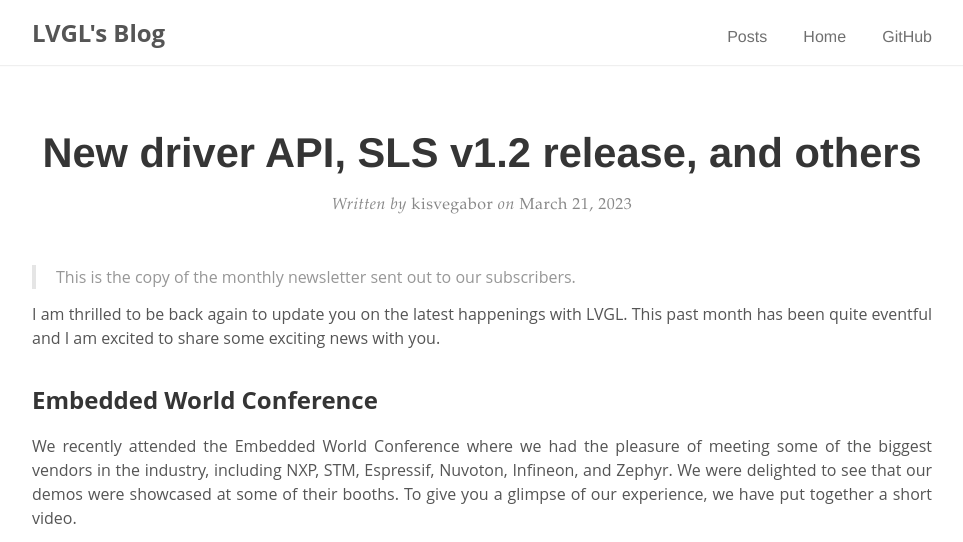
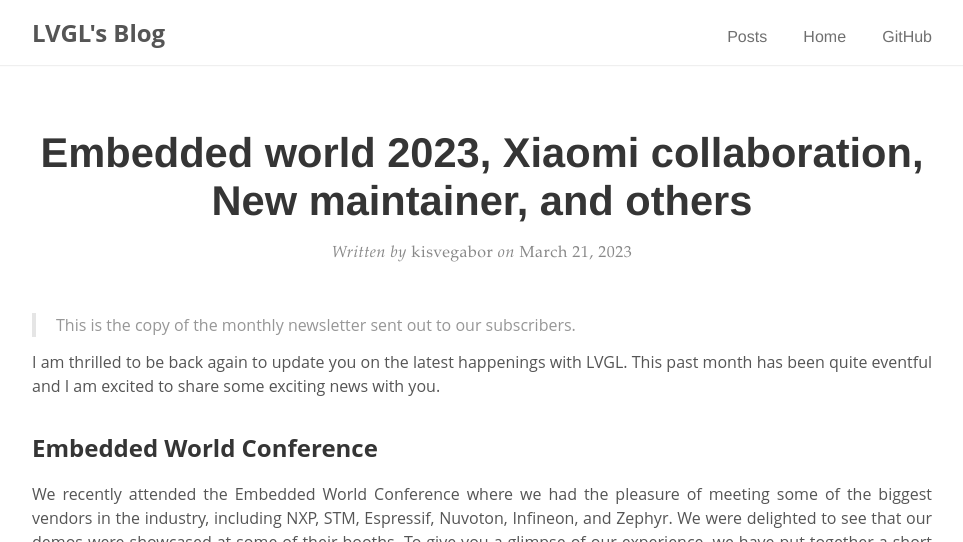
Before and after one commit to lvgl/blog, a Jekyll site: the page built from _posts/2023-03-21-monthly-newsletter.md, in a window 1280 px wide and 900 px high, cut to the strip 0-542 px from the top of the window. Shown: the whole strip, without its empty margins (158-1121 px from the left). Built offline with Jekyll 4.4.1, drawn with Linux system fonts in a browser that asks for light colours; comment, search, counter and statistics services are not loaded.

Commit message:
fix title of 2023-03 newsletter

```diff
--- a/_posts/2023-03-21-monthly-newsletter.md
+++ b/_posts/2023-03-21-monthly-newsletter.md
@@ -1,6 +1,6 @@
 ---
 layout: post
-title: New driver API, SLS v1.2 release, and others
+title: Embedded world 2023, Xiaomi collaboration, New maintainer, and others
 author: "kisvegabor"
 cover: /assets/monthly_newsletters/2023_march.png
 ---
```
